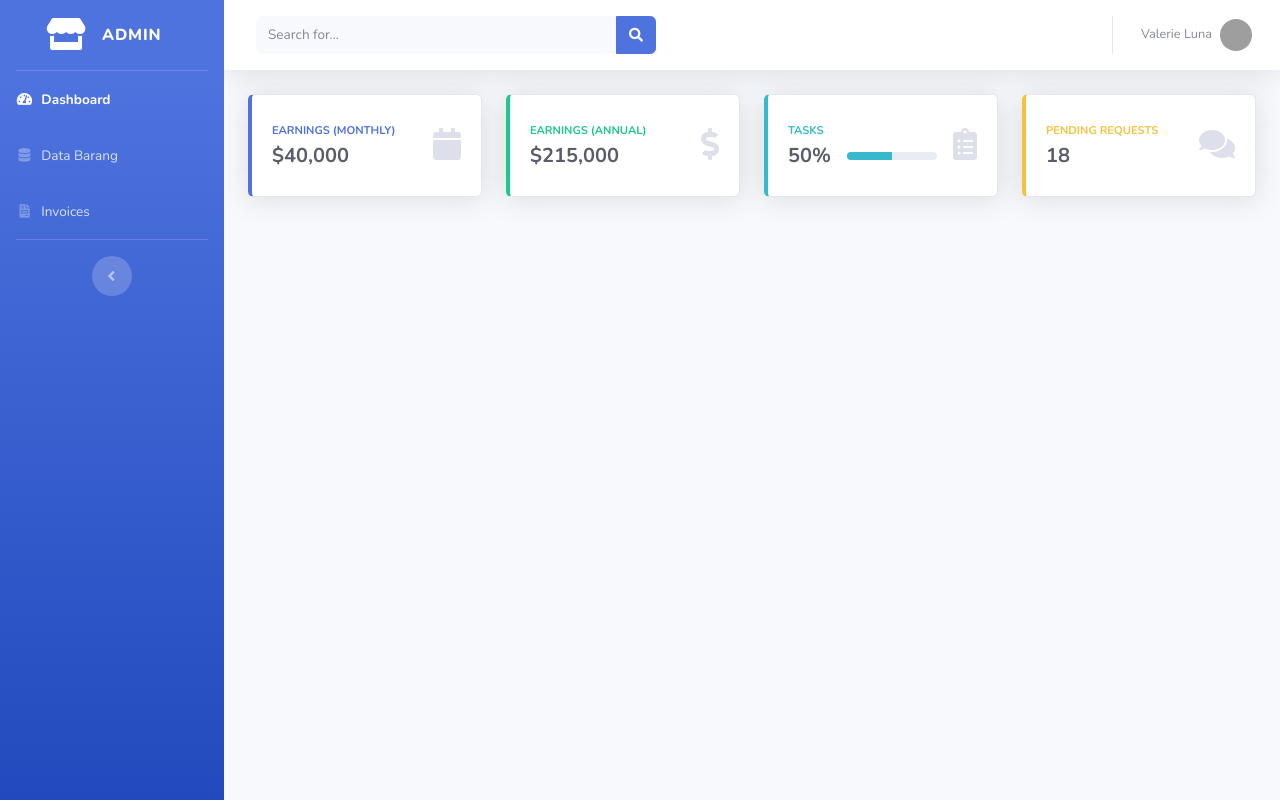
After one commit to ijlalbm/toko_online, a CodeIgniter app: page /toko_online/index.php/admin/dashboard_admin/index in a window 1280 px wide. The commit adds this page. Run offline with CodeIgniter, Linux system fonts and the light colour scheme; grey boxes are pictures that could not be loaded.

Commit message:
Adding admin views, controller

```diff
--- /dev/null
+++ b/application/controllers/admin/dashboard_admin.php
@@ -0,0 +1,14 @@
+<?php
+
+class Dashboard_admin extends CI_Controller {
+
+    public function index() {
+
+        $this->load->view('templates_admin/header');
+        $this->load->view('templates_admin/sidebar');
+        $this->load->view('admin/dashboard_admin');
+        $this->load->view('templates_admin/footer');
+
+    }
+
+}
--- /dev/null
+++ b/application/views/admin/dashboard_admin.php
@@ -0,0 +1,82 @@
+<div class="container-fluid">
+        <!-- Content Row -->
+    <div class="row">
+
+    <!-- Earnings (Monthly) Card Example -->
+    <div class="col-xl-3 col-md-6 mb-4">
+    <div class="card border-left-primary shadow h-100 py-2">
+        <div class="card-body">
+        <div class="row no-gutters align-items-center">
+            <div class="col mr-2">
+            <div class="text-xs font-weight-bold text-primary text-uppercase mb-1">Earnings (Monthly)</div>
+            <div class="h5 mb-0 font-weight-bold text-gray-800">$40,000</div>
+            </div>
+            <div class="col-auto">
+            <i class="fas fa-calendar fa-2x text-gray-300"></i>
+            </div>
+        </div>
+        </div>
+    </div>
+    </div>
+
+    <!-- Earnings (Monthly) Card Example -->
+    <div class="col-xl-3 col-md-6 mb-4">
+    <div class="card border-left-success shadow h-100 py-2">
+        <div class="card-body">
+        <div class="row no-gutters align-items-center">
+            <div class="col mr-2">
+            <div class="text-xs font-weight-bold text-success text-uppercase mb-1">Earnings (Annual)</div>
+            <div class="h5 mb-0 font-weight-bold text-gray-800">$215,000</div>
+            </div>
+            <div class="col-auto">
+            <i class="fas fa-dollar-sign fa-2x text-gray-300"></i>
+            </div>
+        </div>
+        </div>
+    </div>
+    </div>
+
+    <!-- Earnings (Monthly) Card Example -->
+    <div class="col-xl-3 col-md-6 mb-4">
+    <div class="card border-left-info shadow h-100 py-2">
+        <div class="card-body">
+        <div class="row no-gutters align-items-center">
+            <div class="col mr-2">
+            <div class="text-xs font-weight-bold text-info text-uppercase mb-1">Tasks</div>
+            <div class="row no-gutters align-items-center">
+                <div class="col-auto">
+                <div class="h5 mb-0 mr-3 font-weight-bold text-gray-800">50%</div>
+                </div>
+                <div class="col">
+                <div class="progress progress-sm mr-2">
+                    <div class="progress-bar bg-info" role="progressbar" style="width: 50%" aria-valuenow="50" aria-valuemin="0" aria-valuemax="100"></div>
+                </div>
+                </div>
+            </div>
+            </div>
+            <div class="col-auto">
+            <i class="fas fa-clipboard-list fa-2x text-gray-300"></i>
+            </div>
+        </div>
+        </div>
+    </div>
+    </div>
+
+    <!-- Pending Requests Card Example -->
+    <div class="col-xl-3 col-md-6 mb-4">
+    <div class="card border-left-warning shadow h-100 py-2">
+        <div class="card-body">
+        <div class="row no-gutters align-items-center">
+            <div class="col mr-2">
+            <div class="text-xs font-weight-bold text-warning text-uppercase mb-1">Pending Requests</div>
+            <div class="h5 mb-0 font-weight-bold text-gray-800">18</div>
+            </div>
+            <div class="col-auto">
+            <i class="fas fa-comments fa-2x text-gray-300"></i>
+            </div>
+        </div>
+        </div>
+    </div>
+    </div>
+    </div>
+</div>
--- a/application/views/dashboard.php
+++ b/application/views/dashboard.php
@@ -22,7 +22,7 @@
   </a>
 </div>
 
-    <div class="row text-center">
+    <div class="row text-center mt-4">
         <?php foreach($barang as $brg) : ?>
 
             <div class="card ml-3" style="width: 14rem;">
--- /dev/null
+++ b/application/views/templates_admin/footer.php
@@ -0,0 +1,21 @@
+
+  <!-- Bootstrap core JavaScript-->
+  <script src="<?php echo base_url('assets/vendor/jquery/jquery.min.js') ?>"></script>
+  <script src="<?php echo base_url('assets/vendor/bootstrap/js/bootstrap.bundle.min.js') ?>"></script>
+
+  <!-- Core plugin JavaScript-->
+  <script src="<?php echo base_url('assets/vendor/jquery-easing/jquery.easing.min.js') ?>"></script>
+
+  <!-- Custom scripts for all pages-->
+  <script src="<?php echo base_url('assets/js/sb-admin-2.min.js') ?>"></script>
+
+  <!-- Page level plugins -->
+  <script src="<?php echo base_url('assets/vendor/chart.js/Chart.min.js') ?>"></script>
+
+  <!-- Page level custom scripts -->
+  <script src="<?php echo base_url('assets/js/demo/chart-area-demo.js') ?>"></script>
+  <script src="<?php echo base_url('assets/js/demo/chart-pie-demo.js') ?>"></script>
+
+</body>
+
+</html>
--- /dev/null
+++ b/application/views/templates_admin/header.php
@@ -0,0 +1,21 @@
+<!DOCTYPE html>
+<html lang="en">
+
+<head>
+
+  <meta charset="utf-8">
+  <meta http-equiv="X-UA-Compatible" content="IE=edge">
+  <meta name="viewport" content="width=device-width, initial-scale=1, shrink-to-fit=no">
+  <meta name="description" content="">
+  <meta name="author" content="">
+
+  <title>SB Admin 2 - Dashboard</title>
+
+  <!-- Custom fonts for this template-->
+  <link href="<?php echo base_url('assets/vendor/fontawesome-free/css/all.min.css') ?>" rel="stylesheet" type="text/css">
+  <link href="https://fonts.googleapis.com/css?family=Nunito:200,200i,300,300i,400,400i,600,600i,700,700i,800,800i,900,900i" rel="stylesheet">
+
+  <!-- Custom styles for this template-->
+  <link href="<?php echo base_url('assets/css/sb-admin-2.min.css')?>" rel="stylesheet">
+
+</head>
--- /dev/null
+++ b/application/views/templates_admin/sidebar.php
@@ -0,0 +1,132 @@
+<body id="page-top">
+
+  <!-- Page Wrapper -->
+  <div id="wrapper">
+
+    <!-- Sidebar -->
+    <ul class="navbar-nav bg-gradient-primary sidebar sidebar-dark accordion" id="accordionSidebar">
+
+      <!-- Sidebar - Brand -->
+      <a class="sidebar-brand d-flex align-items-center justify-content-center" href="index.html">
+        <div class="sidebar-brand-icon">
+          <i class="fas fa-store"></i>
+        </div>
+        <div class="sidebar-brand-text mx-3">ADMIN</div>
+      </a>
+
+      <!-- Divider -->
+      <hr class="sidebar-divider my-0">
+
+      <!-- Nav Item - Dashboard -->
+      <li class="nav-item active">
+        <a class="nav-link" href="index.html">
+          <i class="fas fa-fw fa-tachometer-alt"></i>
+          <span>Dashboard</span></a>
+      </li>
+
+      <!-- Nav Item - Tables -->
+      <li class="nav-item">
+        <a class="nav-link" href="tables.html">
+          <i class="fas fa-fw fa-database"></i>
+          <span>Data Barang</span></a>
+      </li>
+      <li class="nav-item">
+        <a class="nav-link" href="tables.html">
+          <i class="fas fa-fw fa-file-invoice"></i>
+          <span>Invoices</span></a>
+      </li>
+
+      <!-- Divider -->
+      <hr class="sidebar-divider d-none d-md-block">
+
+      <!-- Sidebar Toggler (Sidebar) -->
+      <div class="text-center d-none d-md-inline">
+        <button class="rounded-circle border-0" id="sidebarToggle"></button>
+      </div>
+
+    </ul>
+    <!-- End of Sidebar -->
+
+    <!-- Content Wrapper -->
+    <div id="content-wrapper" class="d-flex flex-column">
+
+      <!-- Main Content -->
+      <div id="content">
+
+        <!-- Topbar -->
+        <nav class="navbar navbar-expand navbar-light bg-white topbar mb-4 static-top shadow">
+
+          <!-- Sidebar Toggle (Topbar) -->
+          <button id="sidebarToggleTop" class="btn btn-link d-md-none rounded-circle mr-3">
+            <i class="fa fa-bars"></i>
+          </button>
+
+          <!-- Topbar Search -->
+          <form class="d-none d-sm-inline-block form-inline mr-auto ml-md-3 my-2 my-md-0 mw-100 navbar-search">
+            <div class="input-group">
+              <input type="text" class="form-control bg-light border-0 small" placeholder="Search for..." aria-label="Search" aria-describedby="basic-addon2">
+              <div class="input-group-append">
+                <button class="btn btn-primary" type="button">
+                  <i class="fas fa-search fa-sm"></i>
+                </button>
+              </div>
+            </div>
+          </form>
+
+          <!-- Topbar Navbar -->
+          <ul class="navbar-nav ml-auto">
+
+            <!-- Nav Item - Search Dropdown (Visible Only XS) -->
+            <li class="nav-item dropdown no-arrow d-sm-none">
+              <a class="nav-link dropdown-toggle" href="#" id="searchDropdown" role="button" data-toggle="dropdown" aria-haspopup="true" aria-expanded="false">
+                <i class="fas fa-search fa-fw"></i>
+              </a>
+              <!-- Dropdown - Messages -->
+              <div class="dropdown-menu dropdown-menu-right p-3 shadow animated--grow-in" aria-labelledby="searchDropdown">
+                <form class="form-inline mr-auto w-100 navbar-search">
+                  <div class="input-group">
+                    <input type="text" class="form-control bg-light border-0 small" placeholder="Search for..." aria-label="Search" aria-describedby="basic-addon2">
+                    <div class="input-group-append">
+                      <button class="btn btn-primary" type="button">
+                        <i class="fas fa-search fa-sm"></i>
+                      </button>
+                    </div>
+                  </div>
+                </form>
+              </div>
+            </li>
+
+            <div class="topbar-divider d-none d-sm-block"></div>
+
+            <!-- Nav Item - User Information -->
+            <li class="nav-item dropdown no-arrow">
+              <a class="nav-link dropdown-toggle" href="#" id="userDropdown" role="button" data-toggle="dropdown" aria-haspopup="true" aria-expanded="false">
+                <span class="mr-2 d-none d-lg-inline text-gray-600 small">Valerie Luna</span>
+                <img class="img-profile rounded-circle" src="https://source.unsplash.com/QAB-WJcbgJk/60x60">
+              </a>
+              <!-- Dropdown - User Information -->
+              <div class="dropdown-menu dropdown-menu-right shadow animated--grow-in" aria-labelledby="userDropdown">
+                <a class="dropdown-item" href="#">
+                  <i class="fas fa-user fa-sm fa-fw mr-2 text-gray-400"></i>
+                  Profile
+                </a>
+                <a class="dropdown-item" href="#">
+                  <i class="fas fa-cogs fa-sm fa-fw mr-2 text-gray-400"></i>
+                  Settings
+                </a>
+                <a class="dropdown-item" href="#">
+                  <i class="fas fa-list fa-sm fa-fw mr-2 text-gray-400"></i>
+                  Activity Log
+                </a>
+                <div class="dropdown-divider"></div>
+                <a class="dropdown-item" href="#" data-toggle="modal" data-target="#logoutModal">
+                  <i class="fas fa-sign-out-alt fa-sm fa-fw mr-2 text-gray-400"></i>
+                  Logout
+                </a>
+              </div>
+            </li>
+
+          </ul>
+
+        </nav>
+        <!-- End of Topbar -->
```
Also changed, not shown: .htaccess (added).
